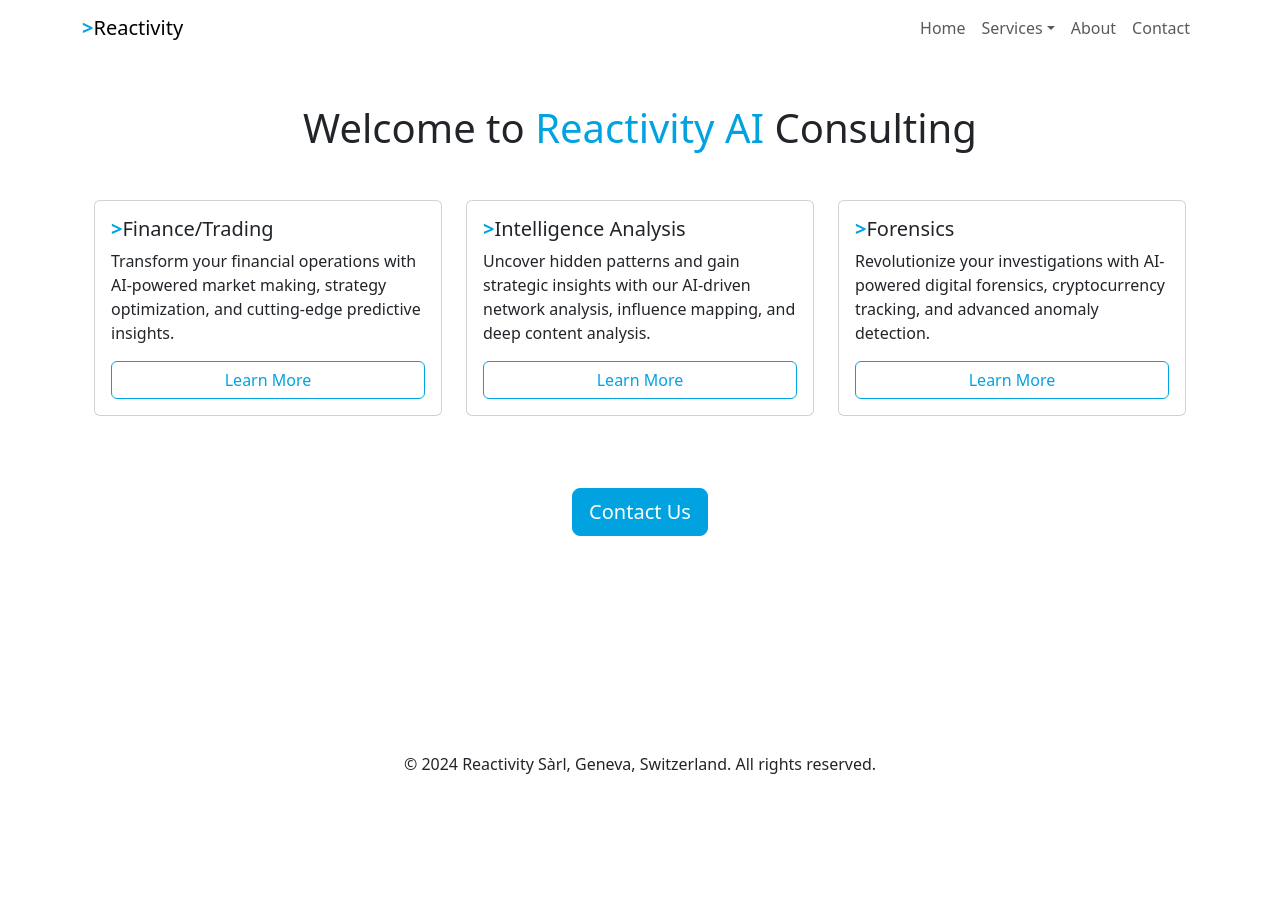
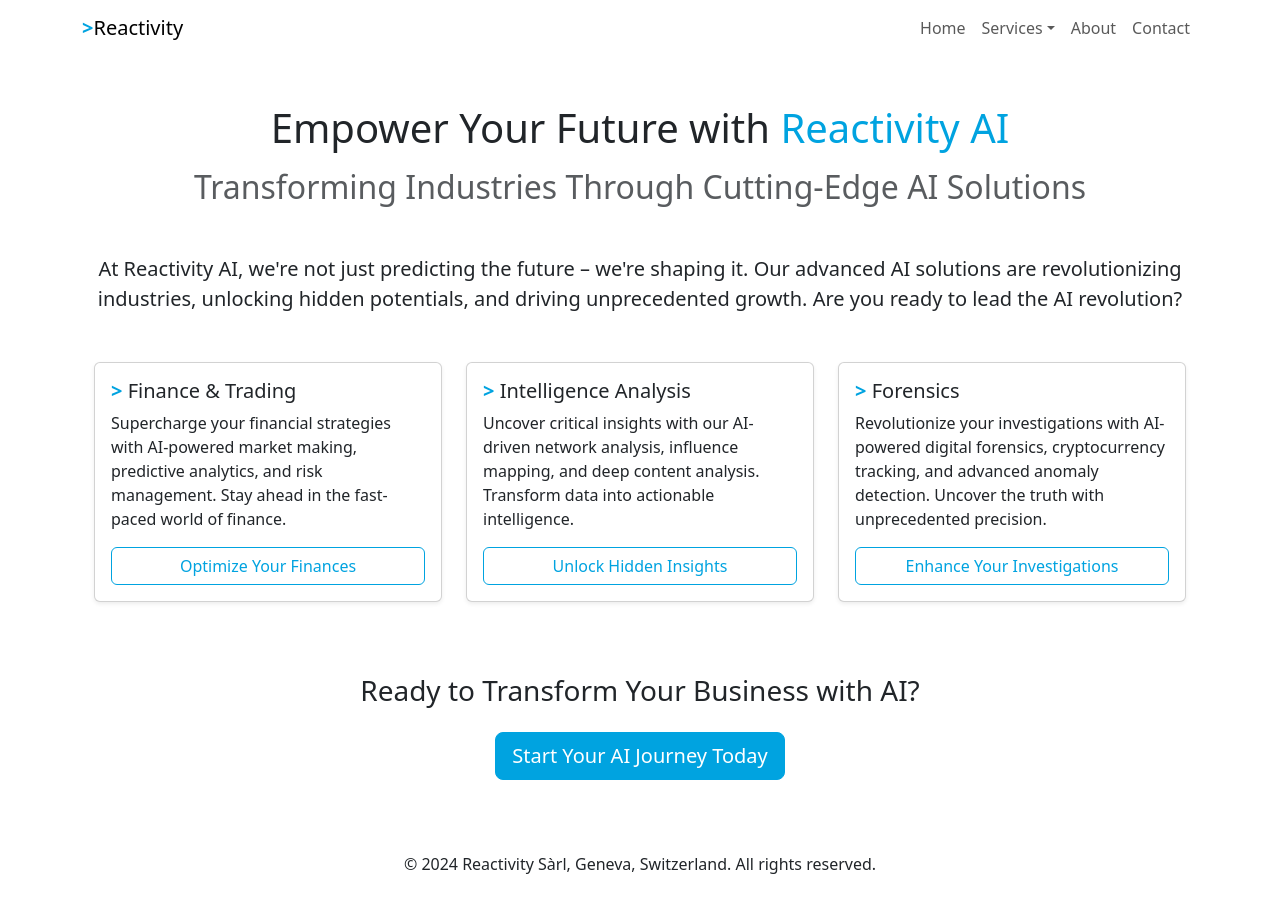
Before and after one commit to atemerev/reactivity, a React (Vite) app: page /#/ in a window 1280 px wide. Before the commit the page ends 800 px from the top, so only its background shows below. Built offline with nearby package versions, Linux system fonts and the light colour scheme.

Commit message:
feat: Enhance the home page with a more inspiring and actionable design

```diff
--- a/src/components/Home.jsx
+++ b/src/components/Home.jsx
@@ -5,52 +5,65 @@ import { Link } from 'react-router-dom';
 function Home() {
   return (
     <Container>
-      <h1 className="text-center mb-5">Welcome to <span className="text-primary">Reactivity AI</span> Consulting</h1>
-      <Row className="h-100">
+      <h1 className="text-center mb-3">Empower Your Future with <span className="text-primary">Reactivity AI</span></h1>
+      <h2 className="text-center mb-5 text-muted">Transforming Industries Through Cutting-Edge AI Solutions</h2>
+
+      <p className="lead text-center mb-5">
+        At Reactivity AI, we're not just predicting the future – we're shaping it. Our advanced AI solutions are
+        revolutionizing industries, unlocking hidden potentials, and driving unprecedented growth. Are you ready
+        to lead the AI revolution?
+      </p>
+
+      <Row className="h-100 mb-5">
         <Col md={4} className="mb-4">
-          <Card className="h-100">
+          <Card className="h-100 shadow-sm">
             <Card.Body className="d-flex flex-column">
-              <Card.Title><span className="text-primary fw-bold">&gt;</span>Finance/Trading</Card.Title>
+              <Card.Title><span className="text-primary fw-bold">&gt;</span> Finance & Trading</Card.Title>
               <Card.Text className="flex-grow-1">
-                Transform your financial operations with AI-powered market making, strategy optimization, and cutting-edge predictive insights.
+                Supercharge your financial strategies with AI-powered market making, predictive analytics, and risk management.
+                Stay ahead in the fast-paced world of finance.
               </Card.Text>
               <Button as={Link} to="/services/finance-trading" variant="outline-primary" className="mt-auto">
-                Learn More
+                Optimize Your Finances
               </Button>
             </Card.Body>
           </Card>
         </Col>
         <Col md={4} className="mb-4">
-          <Card className="h-100">
+          <Card className="h-100 shadow-sm">
             <Card.Body className="d-flex flex-column">
-              <Card.Title><span className="text-primary fw-bold">&gt;</span>Intelligence Analysis</Card.Title>
+              <Card.Title><span className="text-primary fw-bold">&gt;</span> Intelligence Analysis</Card.Title>
               <Card.Text className="flex-grow-1">
-                Uncover hidden patterns and gain strategic insights with our AI-driven network analysis, influence mapping, and deep content analysis.
+                Uncover critical insights with our AI-driven network analysis, influence mapping, and deep content analysis.
+                Transform data into actionable intelligence.
               </Card.Text>
               <Button as={Link} to="/services/intelligence-analysis" variant="outline-primary" className="mt-auto">
-                Learn More
+                Unlock Hidden Insights
               </Button>
             </Card.Body>
           </Card>
         </Col>
         <Col md={4} className="mb-4">
-          <Card className="h-100">
+          <Card className="h-100 shadow-sm">
             <Card.Body className="d-flex flex-column">
-              <Card.Title><span className="text-primary fw-bold">&gt;</span>Forensics</Card.Title>
+              <Card.Title><span className="text-primary fw-bold">&gt;</span> Forensics</Card.Title>
               <Card.Text className="flex-grow-1">
-                Revolutionize your investigations with AI-powered digital forensics, cryptocurrency tracking, and advanced anomaly detection.
+                Revolutionize your investigations with AI-powered digital forensics, cryptocurrency tracking, and
+                advanced anomaly detection. Uncover the truth with unprecedented precision.
               </Card.Text>
               <Button as={Link} to="/services/forensics" variant="outline-primary" className="mt-auto">
-                Learn More
+                Enhance Your Investigations
               </Button>
             </Card.Body>
           </Card>
         </Col>
       </Row>
+
       <Row className="mt-5">
         <Col className="text-center">
+          <h3 className="mb-4">Ready to Transform Your Business with AI?</h3>
           <Button as={Link} to="/contact" variant="primary" size="lg">
-            Contact Us
+            Start Your AI Journey Today
           </Button>
         </Col>
       </Row>
```
